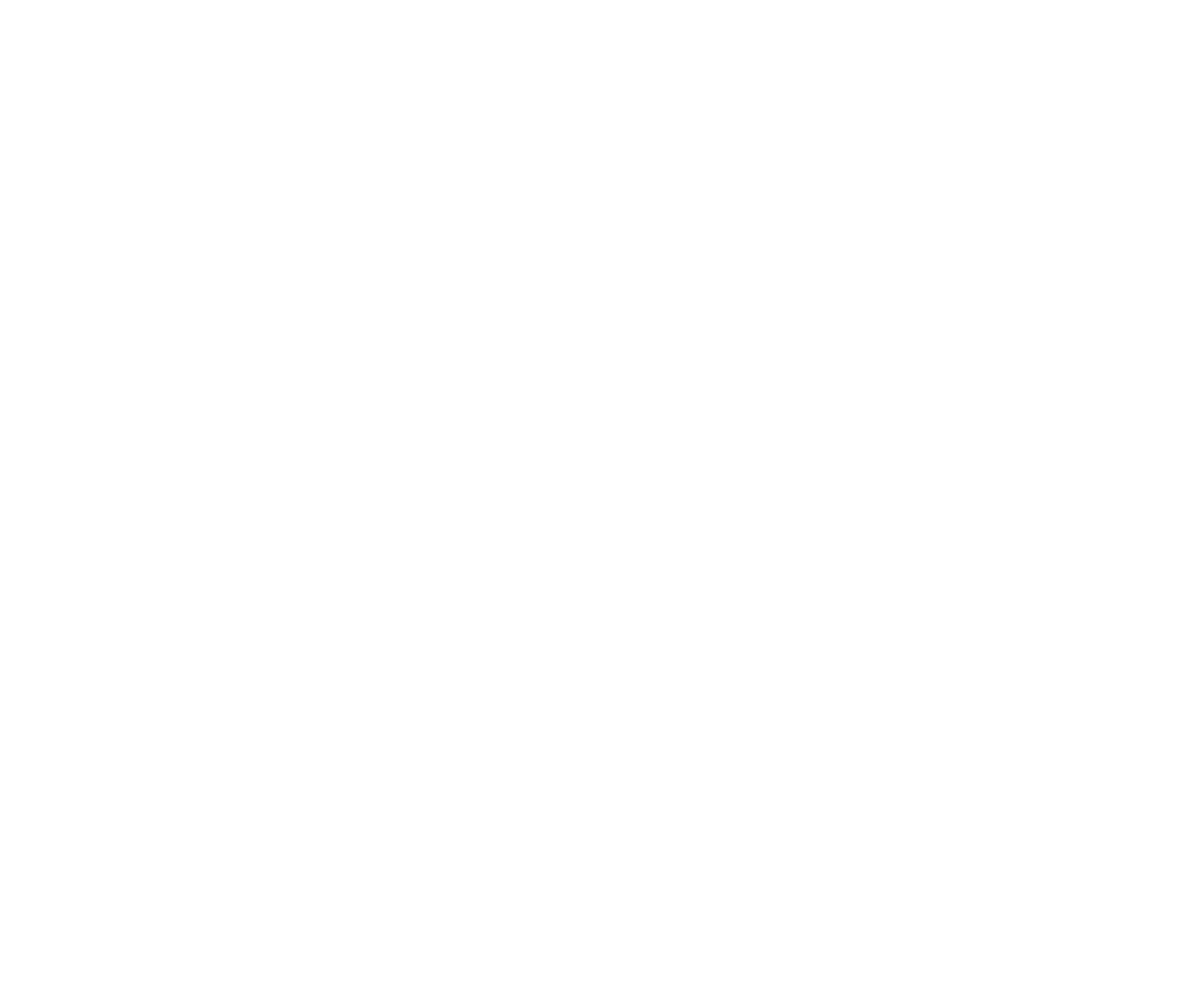
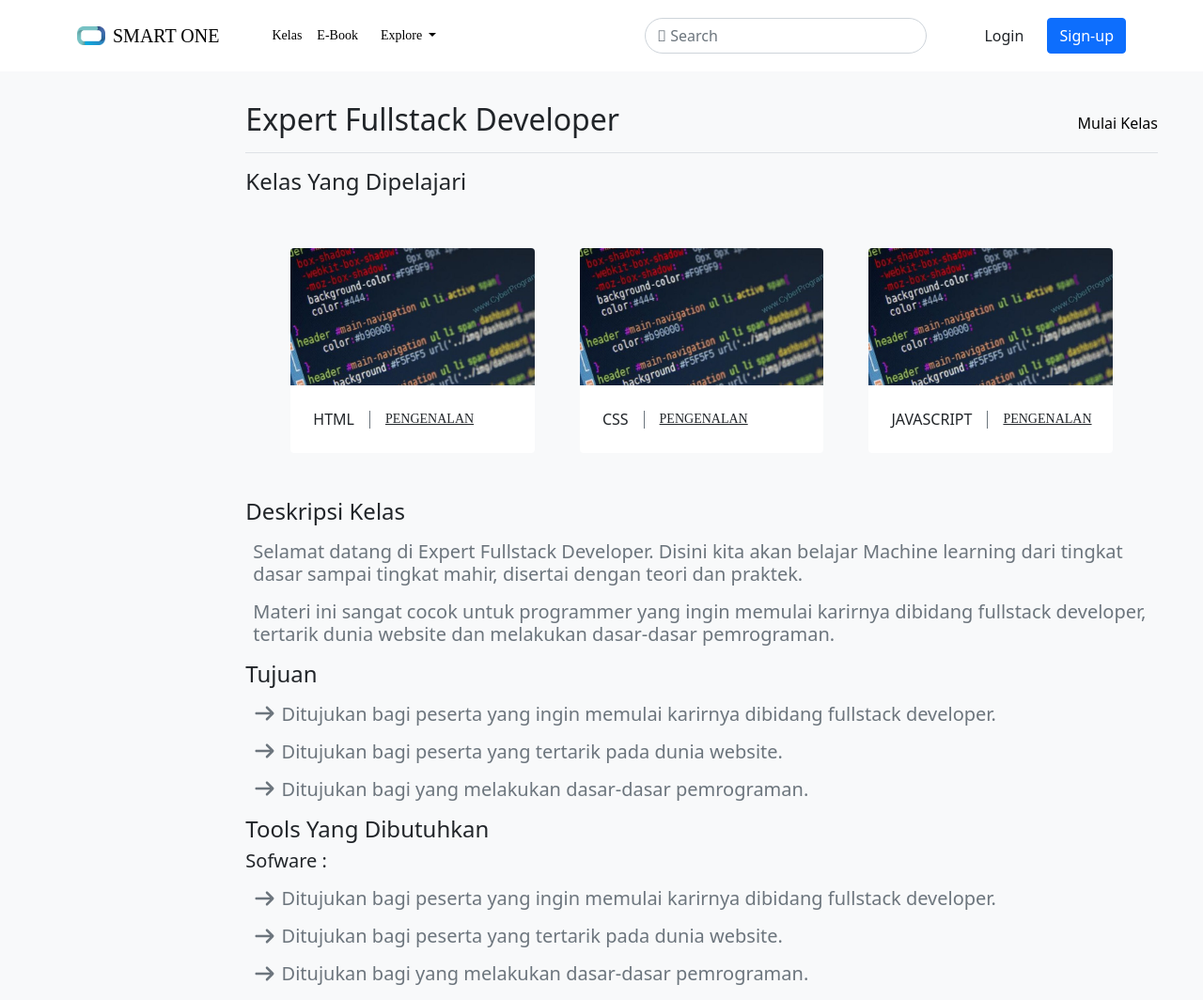
Before and after one commit to chngesjey/exposaintek2023, a plain HTML site: page Menu Roadmap/index.html in a window 1280 px wide. Shown: the whole page at 94% size. Before the commit the page ends 800 px from the top, so only its background shows below. Drawn offline with nearby package versions, Linux system fonts and the light colour scheme; files that its build step writes are made by us from their sources; a web font is replaced by a local one.

Commit message:
Menambahkan Menu Roadmap

```diff
--- a/Menu Roadmap/index.html
+++ b/Menu Roadmap/index.html
@@ -0,0 +1,155 @@
+<!DOCTYPE html>
+<html lang="en">
+<head>
+    <meta charset="UTF-8">
+    <meta http-equiv="X-UA-Compatible" content="IE=edge">
+    <meta name="viewport" content="width=device-width, initial-scale=1.0">
+    <title>Menu Roadmap</title>
+
+    <link rel="stylesheet" href="style.css">
+    <link rel="stylesheet" href="../assets/bootstrap/css/bootstrap.min.css">
+    <link rel="stylesheet" href="../assets/fontawesome/css/all.min.css">
+    <link rel="stylesheet" href="../assets/imgHover/imagehover.min.css">
+    <link rel="stylesheet" href="../assets/viewerjs/css/viewer.css">
+    <link rel="stylesheet" href="../assets/aos/aos.css">
+</head>
+<body>
+
+    <div class="wrapper main-wrapper bg-light">
+      <!-- Navbar -->
+      <header class="p-3" style="background-color: white;">
+        <div class="container">
+          <div class="d-flex flex-wrap align-items-center justify-content-center justify-content-lg-start">
+            <a href="/" class="d-flex align-items-center mb-2 mb-lg-0 text-white text-decoration-none">
+              <img src="../assets/gambar/logo smart one.png" alt="Logo" style="width: 30px;">
+              <a class="navbar-brand text-black ms-2 me-5" href="#">SMART ONE</a>
+            </a>
+
+            <ul class="nav col-12 col-lg-auto me-lg-auto mb-2 justify-content-center mb-md-0">
+              <li><a href="#" class="nav-link px-2 text-black">Kelas</a></li>
+              <li><a href="#" class="nav-link px-2 text-black">E-Book</a></li>
+              <li class="nav-item dropdown">
+                <a class="nav-link dropdown-toggle text-black" href="#" role="button" data-bs-toggle="dropdown" aria-expanded="false">
+                  Explore
+                </a>
+                <ul class="dropdown-menu">
+                  <li><a class="dropdown-item" href="#">Roadmap</a></li>
+                  <li><a class="dropdown-item" href="#">Kelas Online</a></li>
+                  <li><a class="dropdown-item" href="#">Video Pembelajaran</a></li>
+                  <li><a class="dropdown-item" href="#">Group</a></li>
+                </ul>
+              </li>
+            </ul>
+
+            <div class="input-group me-5" style="width: 300px;">
+              <!-- <span class="btn btn-outline-secondary"><i class="fa-solid fa-magnifying-glass"></i></span> -->
+              <input type="text" class="form-control rounded-pill" placeholder="&#xf002; Search" aria-label="Example text with button addon" aria-describedby="button-addon1">
+            </div>
+            <!-- <form class="d-flex col-12 col-lg-auto mb-3 mb-lg-0 me-lg-3" role="search">
+              <span class="input-group-text"><i class="fas fa-search"></i></span>
+              </button><input type="search" class="form-control form-control-dark text-bg-dark" placeholder="Search&hellip;" aria-label="Search">
+            </form> -->
+
+            <div class="text-end">
+              <button type="button" class="btn me-2">Login</button>
+              <button type="button" class="btn btn-primary">Sign-up</button>
+            </div>
+          </div>
+        </div>
+      </header>
+      <!-- End Navbar -->
+      <div class="container-fluid">
+        <div class="row">
+
+          <!-- Content -->
+          <main class="col-md-9 ms-sm-auto col-lg-10 px-md-4">
+            <div class="main-content container mt-3">
+              <div class="d-flex justify-content-between flex-wrap flex-md-nowrap align-items-center pt-3 pb-2 mb-3 border-bottom">
+                <h1 class="h2">Expert Fullstack Developer</h1>
+                <button class="position">Mulai Kelas</button>
+              </div>
+              <h4 class="text-dark">Kelas Yang Dipelajari</h4>
+              <!-- item 1 -->
+              <div class="container-fluid p-5">
+                <div class="row g-5">
+                    <div class="col-lg-4">
+                        <div class="blog-item">
+                            <div class="position-relative overflow-hidden rounded-top">
+                                <img class="img-fluid" src="../assets/gambar/gambar1.jpg" alt="">
+                            </div>
+                            <div class="bg-body d-flex align-items-center rounded-bottom p-4">
+                                <div class="flex-shrink-0 text-center text-secondary border-end border-secondary pe-3 me-3">
+                                    <h6 class="text-dark text-uppercase mb-0">HTML</h6>
+                                </div>
+                                <a class="h-50 text-uppercase text-dark" href="">Pengenalan</h4></a>
+                            </div>
+                        </div>
+                    </div>
+                    <div class="col-lg-4">
+                      <div class="blog-item">
+                          <div class="position-relative overflow-hidden rounded-top">
+                              <img class="img-fluid" src="../assets/gambar/gambar1.jpg" alt="">
+                          </div>
+                          <div class="bg-body d-flex align-items-center rounded-bottom p-4">
+                              <div class="flex-shrink-0 text-center text-secondary border-end border-secondary pe-3 me-3">
+                                  <h6 class="text-dark text-uppercase mb-0">CSS</h6>
+                              </div>
+                              <a class="h-50 text-uppercase text-dark" href="">Pengenalan</h4></a>
+                          </div>
+                      </div>
+                    </div>
+                    <div class="col-lg-4">
+                      <div class="blog-item">
+                          <div class="position-relative overflow-hidden rounded-top">
+                              <img class="img-fluid" src="../assets/gambar/gambar1.jpg" alt="">
+                          </div>
+                          <div class="bg-body d-flex align-items-center rounded-bottom p-4">
+                              <div class="flex-shrink-0 text-center text-secondary border-end border-secondary pe-3 me-3">
+                                  <h6 class="text-dark text-uppercase mb-0">JavaScript</h6>
+                              </div>
+                              <a class="h-50 text-uppercase text-dark" href="">Pengenalan</h4></a>
+                          </div>
+                      </div>
+                    </div>
+                  </div>
+              </div>
+              <!-- Deskripsi Kelas -->
+                  <h4 class="text-dark">Deskripsi Kelas</h4>
+                  <div class="container-fluid p-2">
+                    <div class="row g-2">
+                    <h5 class="text-secondary">Selamat datang di Expert Fullstack Developer. Disini kita akan belajar Machine learning dari tingkat dasar sampai tingkat mahir, disertai dengan teori dan praktek.</h5>
+                    <h5 class="text-secondary">Materi ini sangat cocok untuk programmer yang ingin memulai karirnya dibidang fullstack developer, tertarik dunia website dan melakukan dasar-dasar pemrograman.</h5>
+                  </div>
+                </div>
+                  <h4 class="text-dark">Tujuan</h4>
+                  <div class="container-fluif p-2">
+                    <div class="row g-2">
+                      <h5 class="text-secondary"><i class="fa fa-arrow-right"></i> Ditujukan bagi peserta yang ingin memulai karirnya dibidang fullstack developer.</h5>
+                      <h5 class="text-secondary"><i class="fa fa-arrow-right"></i> Ditujukan bagi peserta yang tertarik pada dunia website.</h5>
+                      <h5 class="text-secondary"><i class="fa fa-arrow-right"></i> Ditujukan bagi yang melakukan dasar-dasar pemrograman.</h5>
+                    </div>
+                  </div>
+                  <h4 class="text-dark">Tools Yang Dibutuhkan</h4>
+                  <h5 class="text-dark">Sofware :</h5>
+                  <div class="container-fluif p-2">
+                    <div class="row g-2">
+                      <h5 class="text-secondary"><i class="fa fa-arrow-right"></i> Ditujukan bagi peserta yang ingin memulai karirnya dibidang fullstack developer.</h5>
+                      <h5 class="text-secondary"><i class="fa fa-arrow-right"></i> Ditujukan bagi peserta yang tertarik pada dunia website.</h5>
+                      <h5 class="text-secondary"><i class="fa fa-arrow-right"></i> Ditujukan bagi yang melakukan dasar-dasar pemrograman.</h5>
+                    </div>
+                  </div>
+
+                </main>
+
+          <!-- End Content -->
+        </div>
+      </div>
+    </div>
+
+    <script src="https://unpkg.com/jquery@3/dist/jquery.slim.min.js" crossorigin="anonymous"></script>
+    <script src="../assets/bootstrap/js/bootstrap.bundle.min.js"></script>
+    <script src="../assets/fontawesome/js/all.min.js"></script>
+    <script src="../assets/smoothScroll/smooth-scroll.polyfills.js"></script>
+    <script src="../assets/aos/aos.js"></script>
+</body>
+</html>
```
Also changed, not shown: Auth/login.html (+1 -1 lines), Auth/register.html (+1 -1 lines), Daftar Roadmap/index.html (+1 -1 lines), Home/index.html (+1 -1 lines), Konten Vid/kelascss.html (+1 -1 lines), Konten Vid/kelashtml.html (+1 -1 lines), Konten Vid/kelasjs.html (+1 -1 lines), Konten Vid/kelaslaravel.html (+1 -1 lines), Menu Kelas/index.html (+1 -1 lines), Menu VId/index.html (+1 -1 lines).
